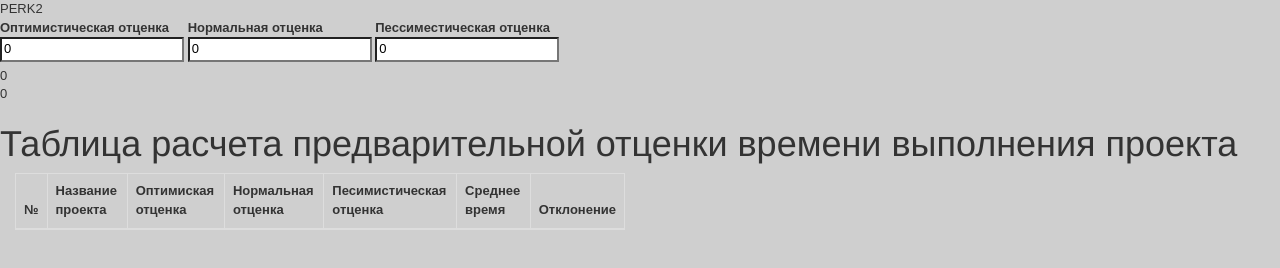
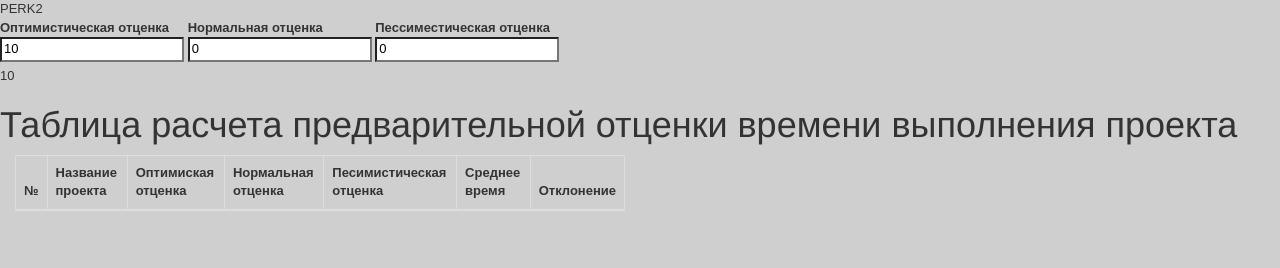
Before and after one commit to Finc8888/perk, a plain HTML site: page index.html in a window 1280 px wide. Drawn offline with nearby package versions, Linux system fonts and the light colour scheme.

Commit message:
Adding function in controller rate

```diff
--- a/index.html
+++ b/index.html
@@ -31,7 +31,8 @@
 	</form>
 	<div class="result">
 		<div>{{opt}}</div>
-		<div>{{dif_rate}}</div>
+		<div>{{rate.dif_rate}}</div>
+		<!-- <div>{{baseUrl}}</div> -->
 	</div>
 	<h1>Таблица расчета предварительной отценки времени выполнения проекта</h1>
 <div class="col-sm-6">
--- a/js/controller/rate.js
+++ b/js/controller/rate.js
@@ -1,7 +1,10 @@
-app.controller("rate",function($scope){
-	$scope.opt = 0;
+app.controller("rate",function($scope,$location){
+	$scope.opt = 10;
 	$scope.norm = 0;
 	$scope.pes = 0;
-	$scope.mid_rate =($scope.opt+4*$scope.norm+$scope.pes)/6;
-	$scope.dif_rate =($scope.pes-$scope.opt)/6;
+	//$scope.baseUrl = $location.abcUrl();
+	$scope.mid_rate = function(){
+		return ($scope.opt+4*$scope.norm+$scope.pes)/6};
+	$scope.dif_rate = function(){
+		return ($scope.pes-$scope.opt)/6};
 })
```
